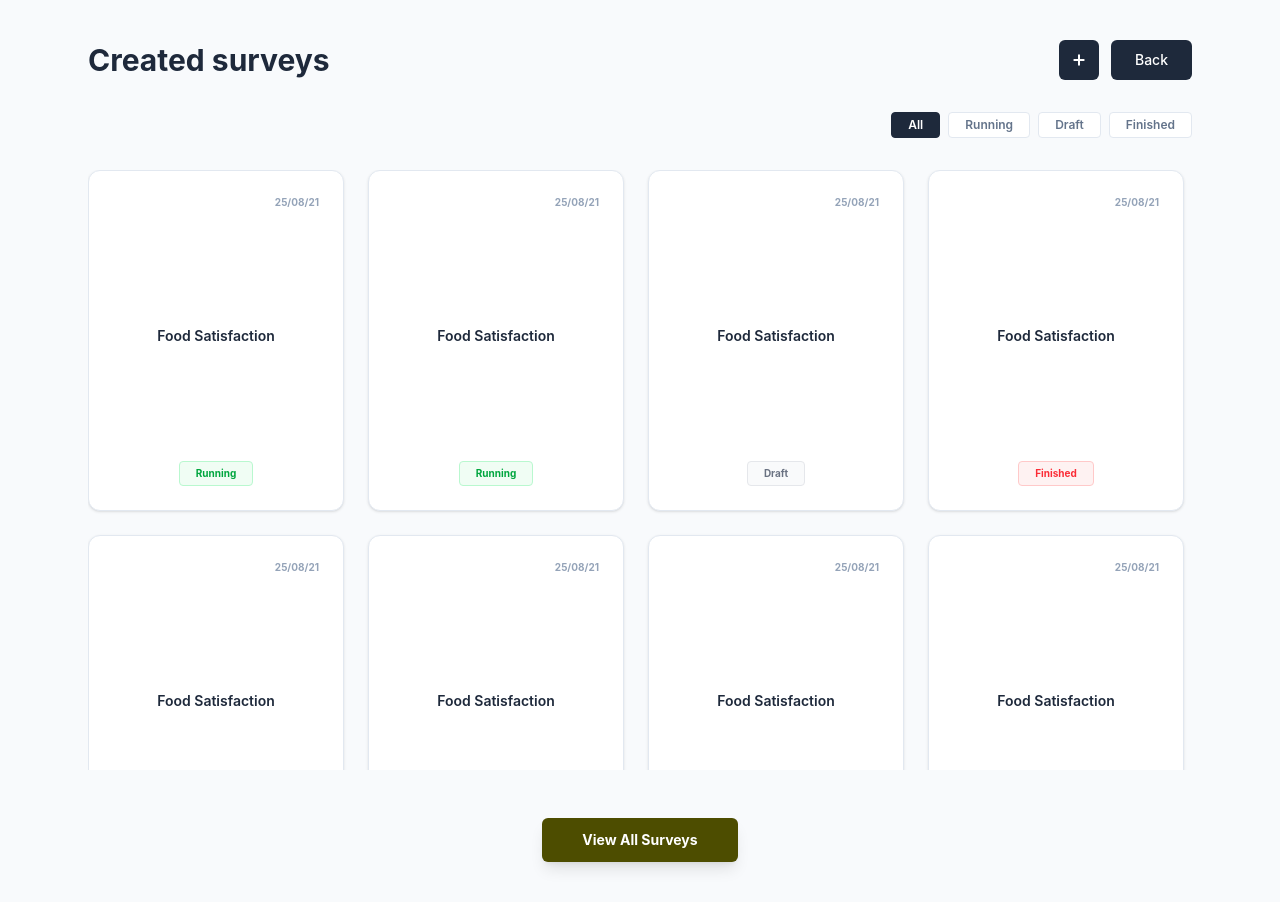
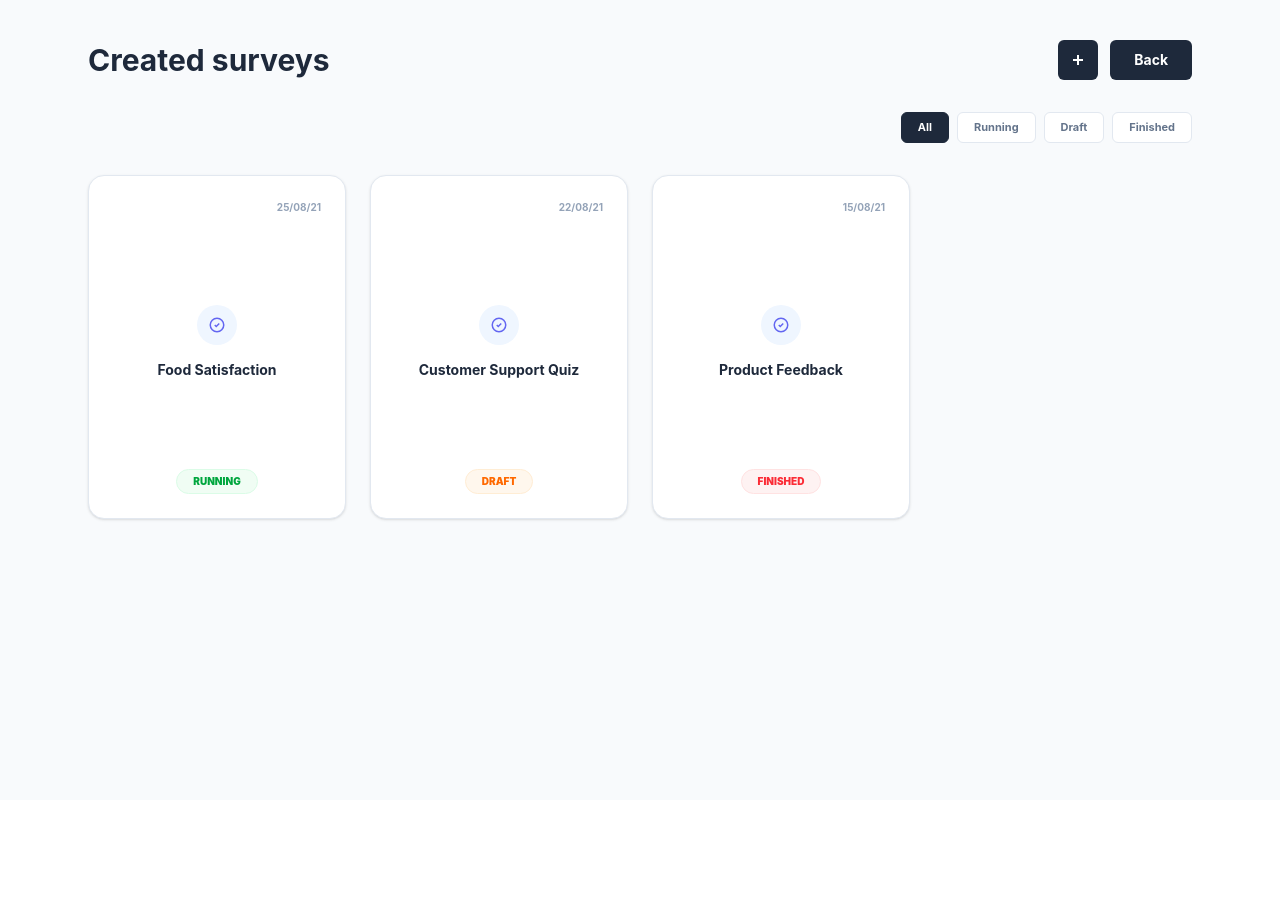
Before and after one commit to SMTIAP/smtiap-web, a React (Vite) app: page /created-surveys in a window 1280 px wide. After the commit the page ends 800 px from the top, so only its background shows below. Built offline with nearby package versions, Linux system fonts and the light colour scheme.

Commit message:
Update CreatedSurveys and ReviewAndPublish with draft and publish flow

```diff
--- a/src/pages/CreatedSurveys.tsx
+++ b/src/pages/CreatedSurveys.tsx
@@ -1,56 +1,55 @@
-import { useNavigate } from 'react-router-dom';
+import React, { useState, useEffect } from 'react';
+import { useNavigate, useLocation } from 'react-router-dom';
 
 export default function CreatedSurveys() {
   const navigate = useNavigate();
+  const location = useLocation();
+  const [activeTab, setActiveTab] = useState('All');
 
-  // Mock data to match the wireframe
-  const surveys = [
+  const [surveys, setSurveys] = useState([
     { id: 1, date: "25/08/21", title: "Food Satisfaction", status: "Running" },
-    { id: 2, date: "25/08/21", title: "Food Satisfaction", status: "Running" },
-    { id: 3, date: "25/08/21", title: "Food Satisfaction", status: "Draft" },
-    { id: 4, date: "25/08/21", title: "Food Satisfaction", status: "Finished" },
-    { id: 5, date: "25/08/21", title: "Food Satisfaction", status: "Running" },
-    { id: 6, date: "25/08/21", title: "Food Satisfaction", status: "Running" },
-    { id: 7, date: "25/08/21", title: "Food Satisfaction", status: "Draft" },
-    { id: 8, date: "25/08/21", title: "Food Satisfaction", status: "Finished" },
-  ];
+    { id: 2, date: "22/08/21", title: "Customer Support Quiz", status: "Draft" },
+    { id: 3, date: "15/08/21", title: "Product Feedback", status: "Finished" },
+  ]);
+
+  useEffect(() => {
+    if (location.state?.newSurvey) {
+      const newSurvey = location.state.newSurvey;
+      setSurveys((prev) => {
+        if (prev.find(s => s.id === newSurvey.id)) return prev;
+        return [newSurvey, ...prev];
+      });
+    }
+  }, [location.state]);
+
+  // Logic to filter surveys based on the selected tab
+  const filteredSurveys = surveys.filter(survey => {
+    if (activeTab === 'All') return true;
+    return survey.status === activeTab;
+  });
 
   return (
     <div className="flex min-h-screen flex-col items-center bg-[#F8FAFC]">
       <div className="flex max-w-[1152px] py-10 px-6 flex-col items-start gap-8 w-full">
 
-        {/* Header Section */}
         <div className="flex justify-between items-center w-full">
-          <h1 className="text-[#1E293B] font-inter text-3xl font-bold leading-9">
-            Created surveys
-          </h1>
+          <h1 className="text-[#1E293B] text-3xl font-bold">Created surveys</h1>
           <div className="flex gap-3">
-            {/* Square Add Button */}
-            <button
-              onClick={() => navigate('/templates')} // <--- CHANGE THIS PATH TO '/templates'
-             className="flex items-center justify-center w-10 h-10 rounded-md bg-[#1E293B] text-white hover:opacity-90 transition-opacity"
-             >
-              <svg width="16" height="16" viewBox="0 0 16 16" fill="none" xmlns="http://www.w3.org/2000/svg">
-                <path d="M8 3.33334V12.6667M3.33334 8H12.6667" stroke="currentColor" strokeWidth="2" strokeLinecap="round" strokeLinejoin="round"/>
-              </svg>
+            <button onClick={() => navigate('/templates')} className="w-10 h-10 rounded-md bg-[#1E293B] text-white flex items-center justify-center">
+              <svg width="16" height="16" viewBox="0 0 16 16" fill="none" stroke="currentColor" strokeWidth="2"><path d="M8 3V13M3 8H13"/></svg>
             </button>
-            {/* Back Button */}
-            <button
-              onClick={() => navigate(-1)}
-              className="py-2 px-6 rounded-md bg-[#1E293B] text-white text-sm font-medium hover:opacity-90 transition-opacity"
-            >
-              Back
-            </button>
+            <button onClick={() => navigate(-1)} className="py-2 px-6 rounded-md bg-[#1E293B] text-white text-sm font-bold">Back</button>
           </div>
         </div>
 
-        {/* Filter Tabs */}
+        {/* Filter Tabs - Now Interactive */}
         <div className="flex gap-2 self-end">
           {['All', 'Running', 'Draft', 'Finished'].map((tab) => (
             <button
               key={tab}
-              className={`px-4 py-1 text-xs font-semibold rounded border ${
-                tab === 'All' ? 'bg-[#1E293B] text-white border-[#1E293B]' : 'bg-white text-[#64748B] border-[#E2E8F0]'
+              onClick={() => setActiveTab(tab)}
+              className={`px-4 py-1.5 text-[11px] font-bold rounded-md border transition-all ${
+                activeTab === tab ? 'bg-[#1E293B] text-white border-[#1E293B]' : 'bg-white text-[#64748B] border-[#E2E8F0]'
               }`}
             >
               {tab}
@@ -58,37 +57,31 @@ export default function CreatedSurveys() {
           ))}
         </div>
 
-        {/* Surveys Grid - Scrollable area */}
-        <div className="grid grid-cols-1 sm:grid-cols-2 md:grid-cols-4 gap-6 w-full max-h-[600px] overflow-y-auto pr-2 custom-scrollbar">
-          {surveys.map((survey, index) => (
-            <div
-              key={index}
-              className="flex flex-col items-center justify-between p-6 bg-white border border-[#E2E8F0] rounded-xl shadow-sm hover:shadow-md transition-shadow aspect-[3/4]"
-            >
+        <div className="grid grid-cols-1 sm:grid-cols-2 md:grid-cols-4 gap-6 w-full">
+          {filteredSurveys.map((survey) => (
+            <div key={survey.id} className="flex flex-col items-center justify-between p-6 bg-white border border-[#E2E8F0] rounded-2xl shadow-sm hover:border-blue-300 transition-all aspect-[3/4]">
               <span className="text-[#94A3B8] text-[10px] font-bold self-end">{survey.date}</span>
 
-              <p className="text-[#1E293B] font-semibold text-center text-sm px-2">
-                {survey.title}
-              </p>
+              <div className="text-center">
+                <div className="w-10 h-10 bg-blue-50 rounded-full flex items-center justify-center mx-auto mb-4">
+                   <svg width="18" height="18" viewBox="0 0 24 24" fill="none" stroke="#6366F1" strokeWidth="2">
+                      <path d="M9 12l2 2 4-4" />
+                      <circle cx="12" cy="12" r="9" />
+                   </svg>
+                </div>
+                <p className="text-[#1E293B] font-bold text-sm leading-tight">{survey.title}</p>
+              </div>
 
-              <div className={`px-4 py-1 rounded text-[10px] font-bold border ${
-                survey.status === 'Running' ? 'text-green-600 border-green-200 bg-green-50' :
-                survey.status === 'Draft' ? 'text-gray-500 border-gray-200 bg-gray-50' :
-                'text-red-500 border-red-200 bg-red-50'
+              <div className={`px-4 py-1 rounded-full text-[10px] font-black uppercase border ${
+                survey.status === 'Running' ? 'text-green-600 border-green-100 bg-green-50' :
+                survey.status === 'Draft' ? 'text-orange-500 border-orange-100 bg-orange-50' :
+                'text-red-500 border-red-100 bg-red-50'
               }`}>
                 {survey.status}
               </div>
             </div>
           ))}
         </div>
-
-        {/* Bottom Action */}
-        <div className="flex justify-center w-full mt-4">
-            <button className="bg-[#4D4D00] text-[#FFFFFF] px-10 py-3 rounded-md font-bold text-sm hover:opacity-90 transition-all shadow-lg">
-                View All Surveys
-            </button>
-        </div>
-
       </div>
     </div>
   );
--- a/src/pages/ReviewAndPublish.tsx
+++ b/src/pages/ReviewAndPublish.tsx
@@ -5,23 +5,31 @@ export default function ReviewAndPublish() {
   const navigate = useNavigate();
   const location = useLocation();
 
-  // This looks for the data we sent from the previous pages
   const surveyTitle = location.state?.surveyData?.surveyTitle || "Untitled Survey";
-  const questionText = location.state?.questionData?.text || "No question text entered";
+  const questionText = location.state?.questionData?.text || "No question entered";
   const options = location.state?.questionData?.options || [];
+
+  // Helper function to handle both Draft and Publish actions
+  const handleFinalize = (status: "Running" | "Draft") => {
+    navigate('/created-surveys', {
+      state: {
+        newSurvey: {
+          id: Date.now(),
+          date: new Date().toLocaleDateString('en-GB'),
+          title: surveyTitle,
+          status: status
+        }
+      }
+    });
+  };
 
   return (
     <div className="flex min-h-screen flex-col items-center bg-[#F8FAFC]">
-      <div className="flex max-w-[900px] py-10 px-6 flex-col gap-6 w-full">
-
-        <div className="flex justify-start w-full">
-          <button onClick={() => navigate(-1)} className="flex items-center gap-2 text-[#64748B] text-sm font-medium hover:text-[#1E293B]">
-            <svg width="16" height="16" viewBox="0 0 24 24" fill="none" stroke="currentColor" strokeWidth="2">
-              <path d="M19 12H5M12 19l-7-7 7-7"/>
-            </svg>
-            Back
-          </button>
-        </div>
+      <div className="flex max-w-[900px] py-10 px-6 flex-col gap-6 w-full text-left">
+        <button onClick={() => navigate(-1)} className="flex items-center gap-2 text-[#64748B] text-sm font-medium hover:text-[#1E293B]">
+          <svg width="16" height="16" viewBox="0 0 24 24" fill="none" stroke="currentColor" strokeWidth="2"><path d="M19 12H5M12 19l-7-7 7-7"/></svg>
+          Back
+        </button>
 
         <div className="bg-white p-12 rounded-xl shadow-sm border border-[#E2E8F0]">
           <h1 className="text-[#1E293B] text-2xl font-bold mb-2">Review & Publish</h1>
@@ -30,12 +38,10 @@ export default function ReviewAndPublish() {
           <div className="flex flex-col gap-6 text-sm mb-10">
             <div className="flex justify-between items-center border-b border-[#F1F5F9] py-3">
               <span className="text-[#64748B]">Survey Name</span>
-              {/* THIS SHOWS WHAT YOU TYPED */}
-              <span className="text-[#1E293B] font-bold text-base">{surveyTitle}</span>
+              <span className="text-[#1E293B] font-bold text-lg">{surveyTitle}</span>
             </div>
           </div>
 
-          {/* Preview of the Question */}
           <div className="p-6 bg-[#F8FAFC] rounded-lg border border-[#E2E8F0] mb-10">
             <p className="text-[#1E293B] font-bold mb-4 text-sm">{questionText}</p>
             <div className="flex flex-col gap-3">
@@ -48,10 +54,19 @@ export default function ReviewAndPublish() {
           </div>
 
           <div className="flex justify-end gap-3">
-            <button className="px-6 py-2.5 bg-[#E2E8F0] text-[#1E293B] rounded-lg font-bold text-xs hover:bg-gray-200">
+            {/* SAVE AS DRAFT BUTTON */}
+            <button
+              onClick={() => handleFinalize("Draft")}
+              className="px-6 py-2.5 bg-[#E2E8F0] text-[#1E293B] rounded-lg font-bold text-xs hover:bg-gray-200 transition-colors"
+            >
               Save as draft
             </button>
-            <button className="px-6 py-2.5 bg-[#22C55E] text-white rounded-lg font-bold text-xs hover:bg-[#16A34A] shadow-md">
+
+            {/* PUBLISH NOW BUTTON */}
+            <button
+              onClick={() => handleFinalize("Running")}
+              className="px-6 py-2.5 bg-[#22C55E] text-white rounded-lg font-bold text-xs hover:bg-[#16A34A] shadow-md transition-colors"
+            >
               Publish Now
             </button>
           </div>
```
